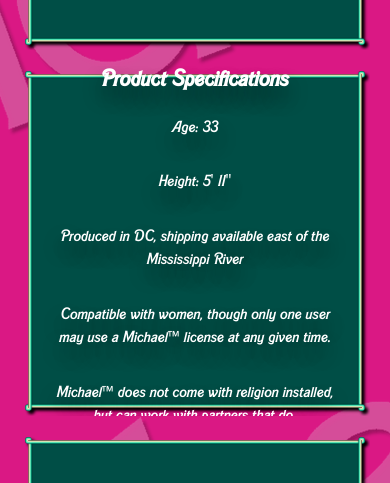
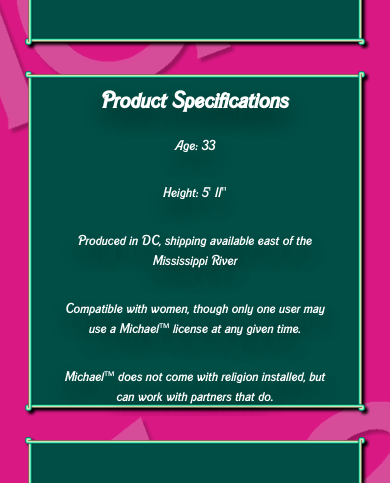
Before and after one commit to michaelwdorrill/MWD-DateMeDoc, a plain HTML site: page index.html in a window 390 px wide. Shown: the part 963-1446 px from the top of the page. Drawn offline with Linux system fonts and the light colour scheme; grey boxes are pictures that could not be loaded.

Commit message:
Update index.html

```diff
--- a/index.html
+++ b/index.html
@@ -362,7 +362,7 @@ code{
 @media (max-width: 899.98px){
   .layout-snake .tile-text{
     /* slightly larger than desktop, but constrained */
-    font-size: clamp(.85rem, 4vw, 1.35rem);
+    font-size: clamp(.85rem, 3vw, 1.15rem);
     line-height: 1.5;
   }
 
```
